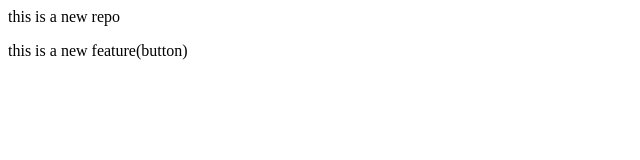
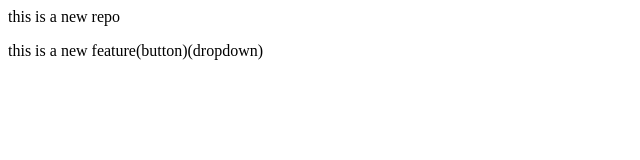
Before and after one commit to cpdeora63-glitch/localrepo, a plain HTML site: page index.html in a window 1280 px wide. Shown: the full height of the page, 0-640 px from the left. Drawn offline with Linux system fonts and the light colour scheme.

Commit message:
add both feature

```diff
--- a/index.html
+++ b/index.html
@@ -2,5 +2,5 @@
     this is a new repo
 </p>
 <p>
-    this is a new feature(button)
+    this is a new feature(button)(dropdown)
 </p>
```
